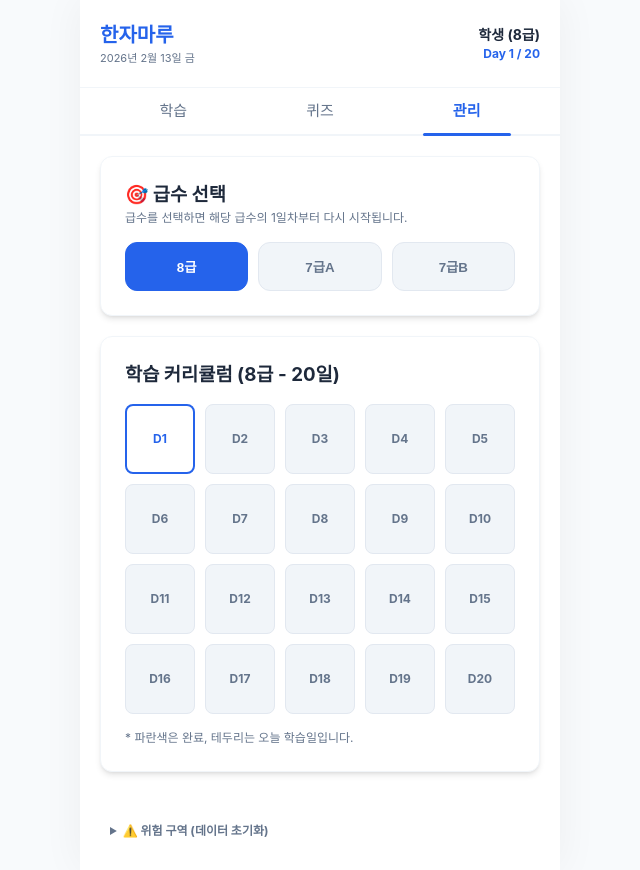
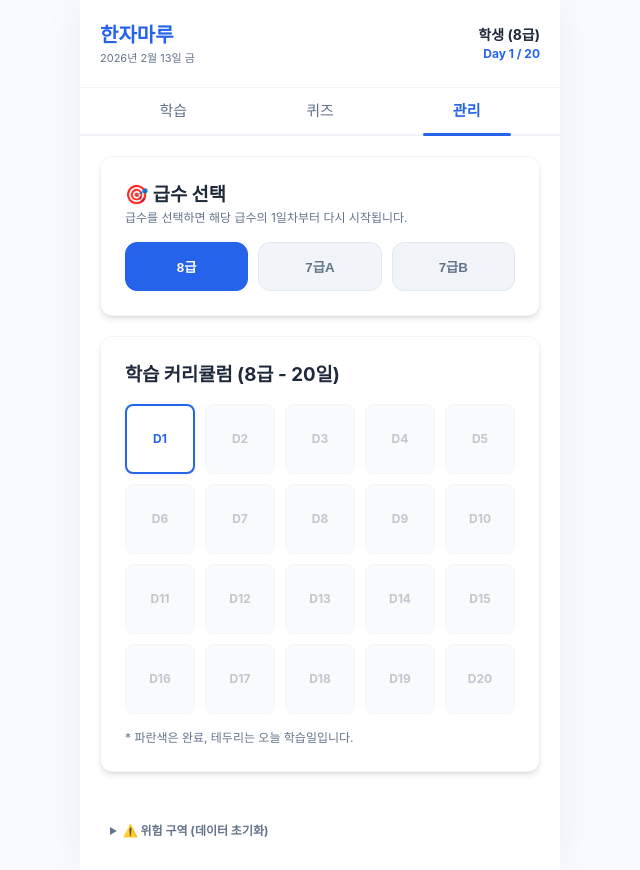
Before and after one commit to gourd2000-ship-it/hanja-study-app, a React (Vite) app: page / in a window 1280 px wide. Shown: the whole page, without its empty margins (320-960 px from the left). Built offline with nearby package versions, Linux system fonts and the light colour scheme.

Commit message:
달력 이동 및 퀴즈 로직 개선

```diff
--- a/src/App.tsx
+++ b/src/App.tsx
@@ -215,15 +215,20 @@ const QuizMode = ({ todayData, onExit, onWrong }: any) => {
     const extraQs = createQuestions(extraMix, extraMix.length);
 
     // 2. Round-Robin / 교차 출제 Logic
-    // Interleave them so same character doesn't appear consecutively
-    let allQs = [...newQs, ...reviewQs, ...extraQs];
+    // If we have new words, force first 3 questions to be from the NEW pool (basic type)
     let interleaved: any[] = [];
 
-    // Simple interleaving: take one from each non-empty pool until done
-    const pools = [newQs, reviewQs, extraQs].filter(p => p.length > 0);
+    const newBasicQs = newQs.filter(q => q.type === 'basic');
+    const firstThreeNew = newBasicQs.slice(0, 3);
+    const firstThreeIds = new Set(firstThreeNew.map(q => q.hanja.id));
+
+    // Simple interleaving for the rest
+    const otherNew = newQs.filter(q => !firstThreeIds.has(q.hanja.id));
+    const pools = [otherNew, reviewQs, extraQs].filter(p => p.length > 0);
     let poolIndices = pools.map(() => 0);
+    const totalRemaining = pools.reduce((acc, p) => acc + p.length, 0);
 
-    while (interleaved.length < allQs.length) {
+    while (interleaved.length < totalRemaining) {
       for (let i = 0; i < pools.length; i++) {
         if (poolIndices[i] < pools[i].length) {
           interleaved.push(pools[i][poolIndices[i]]);
@@ -232,7 +237,7 @@ const QuizMode = ({ todayData, onExit, onWrong }: any) => {
       }
     }
 
-    setSession({ questions: interleaved });
+    setSession({ questions: [...firstThreeNew, ...interleaved] });
   }, [todayData]);
 
   if (!todayData || !todayData.schedule) return <div>준비 중...</div>;
@@ -316,7 +321,7 @@ const QuizMode = ({ todayData, onExit, onWrong }: any) => {
   );
 };
 
-const ManagementMode = ({ progress, onReset, onSetLevel }: any) => {
+const ManagementMode = ({ progress, onReset, onSetLevel, onJump }: any) => {
   return (
     <div className="fade-in">
       <div className="card">
@@ -365,8 +370,12 @@ const ManagementMode = ({ progress, onReset, onSetLevel }: any) => {
               color = 'var(--primary)';
             }
 
+            const isAvailable = isCurrent || !!quest;
+
             return (
-              <div key={i} style={{
+              <div key={i}
+                onClick={() => isAvailable && onJump(dayNum)}
+                style={{
                   aspectRatio: '1/1',
                   background: bg,
                   borderRadius: '8px',
@@ -376,8 +385,15 @@ const ManagementMode = ({ progress, onReset, onSetLevel }: any) => {
                   justifyContent: 'center',
                   fontSize: '12px',
                   fontWeight: 'bold',
-                color
-              }}>
+                  color,
+                  cursor: isAvailable ? 'pointer' : 'default',
+                  transition: 'transform 0.2s, opacity 0.2s',
+                  boxShadow: isAvailable ? '0 2px 4px rgba(0,0,0,0.05)' : 'none',
+                  opacity: isAvailable ? 1 : 0.4
+                }}
+                onMouseEnter={(e) => isAvailable && (e.currentTarget.style.transform = 'scale(1.05)')}
+                onMouseLeave={(e) => (e.currentTarget.style.transform = 'scale(1)')}
+              >
                 D{dayNum}
                 {quest && (
                   <div style={{ position: 'absolute', bottom: '2px', fontSize: '8px', width: '100%', textAlign: 'center' }}>
@@ -417,7 +433,7 @@ const ManagementMode = ({ progress, onReset, onSetLevel }: any) => {
 
 function App() {
   const [mode, setMode] = useState<'learn' | 'quiz' | 'manage'>('manage');
-  const { progress, getTodayWords, completeStudy, addWeakness, resetProgress, setLevel, getCurrentDate, isStudyDay } = useStudy();
+  const { progress, getTodayWords, completeStudy, addWeakness, resetProgress, setLevel, jumpToDay, getCurrentDate, isStudyDay } = useStudy();
 
   const todayData = getTodayWords();
   const currentDate = getCurrentDate();
@@ -488,6 +504,10 @@ function App() {
             progress={progress}
             onReset={resetProgress}
             onSetLevel={setLevel}
+            onJump={(day: number) => {
+              jumpToDay(day);
+              setMode('learn');
+            }}
           />
         )}
       </main>
--- a/src/hooks/useStudy.ts
+++ b/src/hooks/useStudy.ts
@@ -237,6 +237,22 @@ export const useStudy = () => {
         }));
     };
 
+    const jumpToDay = (day: number) => {
+        setProgress(prev => {
+            const currentLv = prev.selectedLevel;
+            return {
+                ...prev,
+                levels: {
+                    ...prev.levels,
+                    [currentLv]: {
+                        ...prev.levels[currentLv],
+                        currentStudyDay: day
+                    }
+                }
+            };
+        });
+    };
+
     return {
         progress: {
             ...progress,
@@ -249,6 +265,7 @@ export const useStudy = () => {
         addWeakness,
         resetProgress,
         setLevel,
+        jumpToDay,
         getCurrentDate,
         isStudyDay
     };
```
Lines whose indentation alone changed are shown as unchanged.
